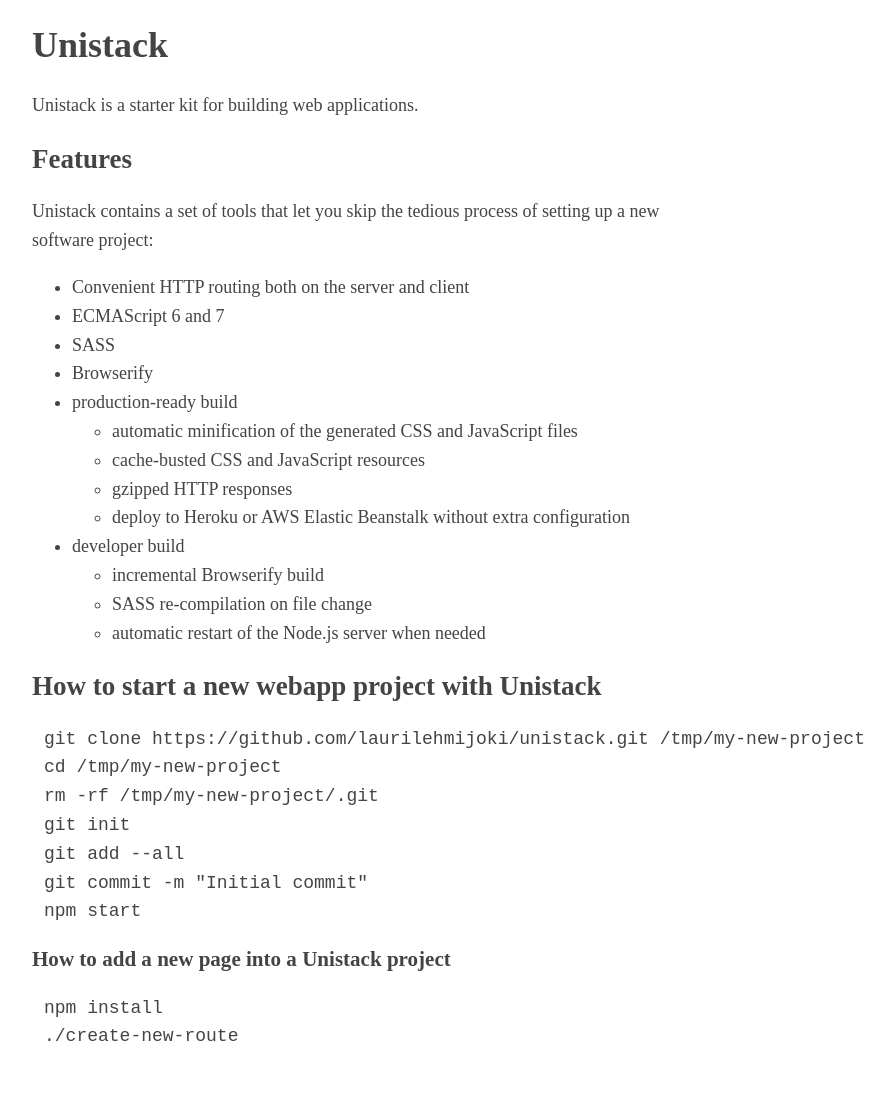
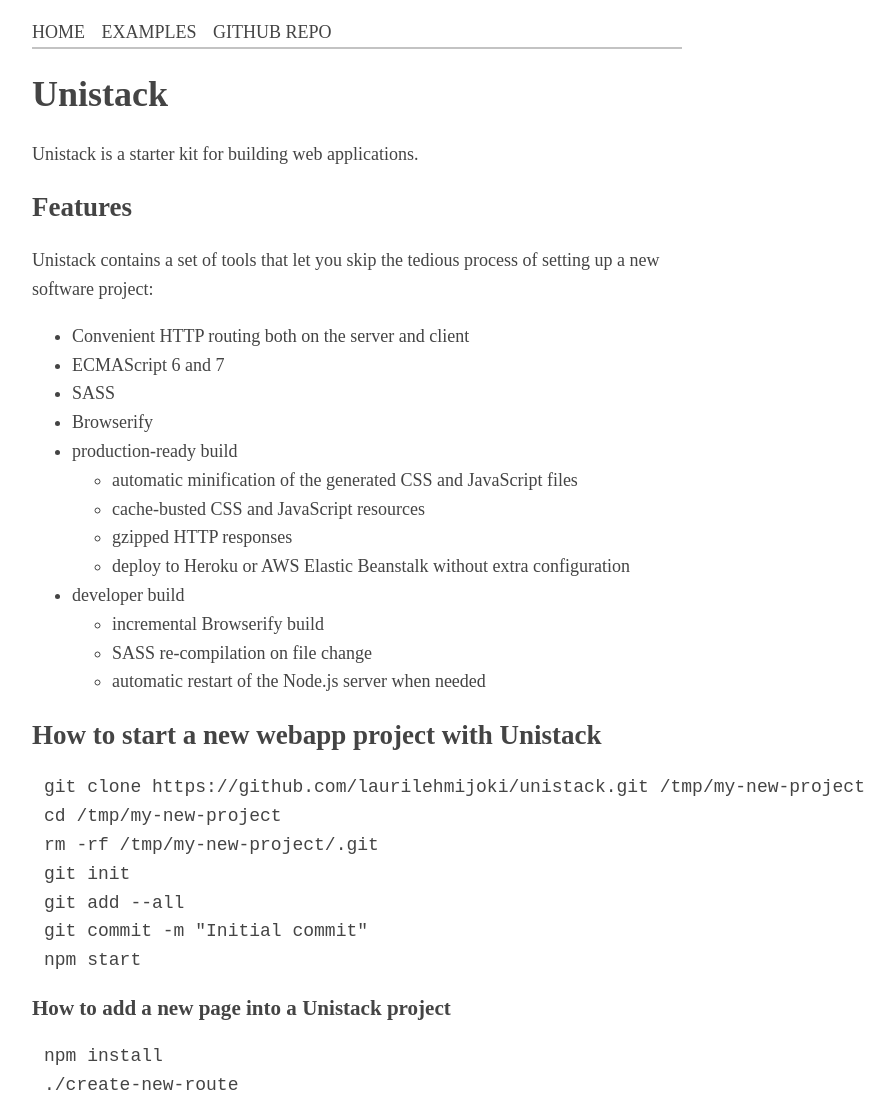
Before and after one commit to laurilehmijoki/unistack, a Jekyll site: the page built from index.md, in a window 1280 px wide. Shown: the whole page, without its empty margins (283-1177 px from the left). Built offline with Jekyll 4.4.1, drawn with Linux system fonts in a browser that asks for light colours; before the commit the page ends 1063 px from its top, so only the background shows below that.

Commit message:
Add navigation bar

```diff
--- a/_layouts/default.html
+++ b/_layouts/default.html
@@ -18,9 +18,35 @@
       pre {
         margin: 12px;
       }
+      header nav ul {
+        list-style-type: none;
+        padding: 0;
+        text-transform: uppercase;
+        border-bottom: 2px solid #C3C3C3;
+      }
+      header nav ul li {
+        display: inline-block;
+        margin-right: 12px;
+      }
+      a {
+        text-decoration: none;
+        color: inherit;
+      }
+      a:hover {
+        text-decoration: underline;
+      }
     </style>
   </head>
   <body>
+    <header>
+      <nav>
+        <ul>
+          <li> <a href="/">home</a> </li>
+          <li> <a href="/examples.html">examples</a> </li>
+          <li> <a href="https://github.com/laurilehmijoki/unistack">github repo</a> </li>
+        </ul>
+      </nav>
+    </header>
     {{content}}
   </body>
 </html>
```
